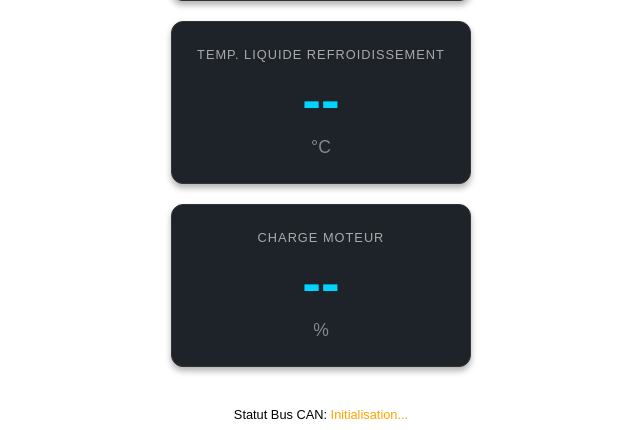
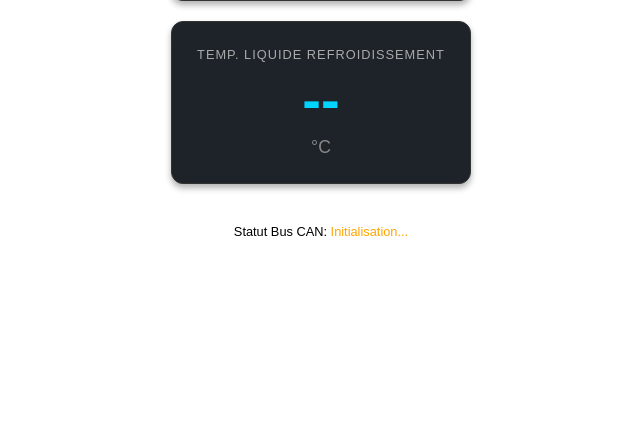
Before and after one commit to Argiovanni/Dino, a Flask app: page /dashboard in a window 1280 px wide. Shown: the part 459-889 px from the top of the page, without its empty margins (319-959 px from the left). After the commit the page ends 695 px from the top, so only its background shows below. Run offline with Flask 2, Linux system fonts and the light colour scheme; the visitor is signed in with stand-in values (Sample User, id 1); some libraries are stand-ins or nearby versions.

Commit message:
update can trafic pris en compte

```diff
--- a/srv/templates/dashboard.html
+++ b/srv/templates/dashboard.html
@@ -68,11 +68,6 @@
         <div class="unit">°C</div>
     </div>
 
-    <div class="card">
-        <div class="label">Charge Moteur</div>
-        <div class="value" id="load">--</div>
-        <div class="unit">%</div>
-    </div>
 </div>
 
 <div class="status-indicator">
@@ -92,7 +87,6 @@
         rpm: document.getElementById('rpm'),
         speed: document.getElementById('speed'),
         temp: document.getElementById('temp'),
-        load: document.getElementById('load'),
         status: document.getElementById('can-status')
     };
 
@@ -114,8 +108,6 @@
             elements.speed.innerText = data.value;
         } else if (data.type === 'Temp') {
             elements.temp.innerText = data.value;
-        } else if (data.type === 'Load') {
-            elements.load.innerText = data.value;
         }
     });
 </script>
--- a/srv/utils.py
+++ b/srv/utils.py
@@ -30,9 +30,6 @@ def can_reader_thread(app):
                 data_to_send["value"] = msg.data[0]
             elif msg.arbitration_id == 0x3:
                 data_to_send["type"] = "Temp"
-                data_to_send["value"] = msg.data[0]
-            elif msg.arbitration_id == 0x4:
-                data_to_send["type"] = "Load"
                 data_to_send["value"] = msg.data[0]
 
             # Envoi au Dashboard via SocketIO
```
